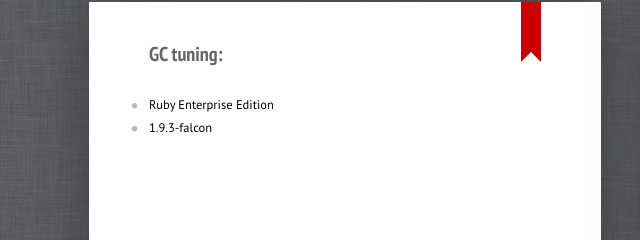
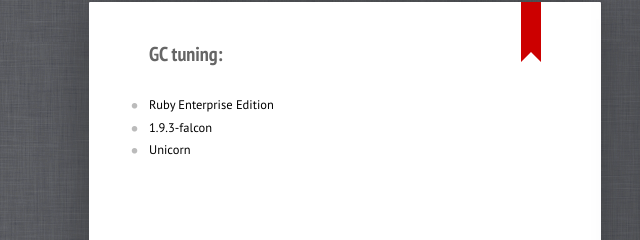
Before and after one commit to brain-geek/performance-presentation, a plain HTML site: page index.html in a window 1280 px wide. Shown: the part 4208-4448 px from the top of the page, 11-651 px from the left. Drawn offline with Linux system fonts and the light colour scheme.

Commit message:
One more update

```diff
--- a/index.html
+++ b/index.html
@@ -274,6 +274,7 @@
 			<ul>
 				<li>Ruby Enterprise Edition</li>
 				<li>1.9.3-falcon</li>
+				<li>Unicorn</li>
 			</ul>
 		</section>
 	</div></div>
```
